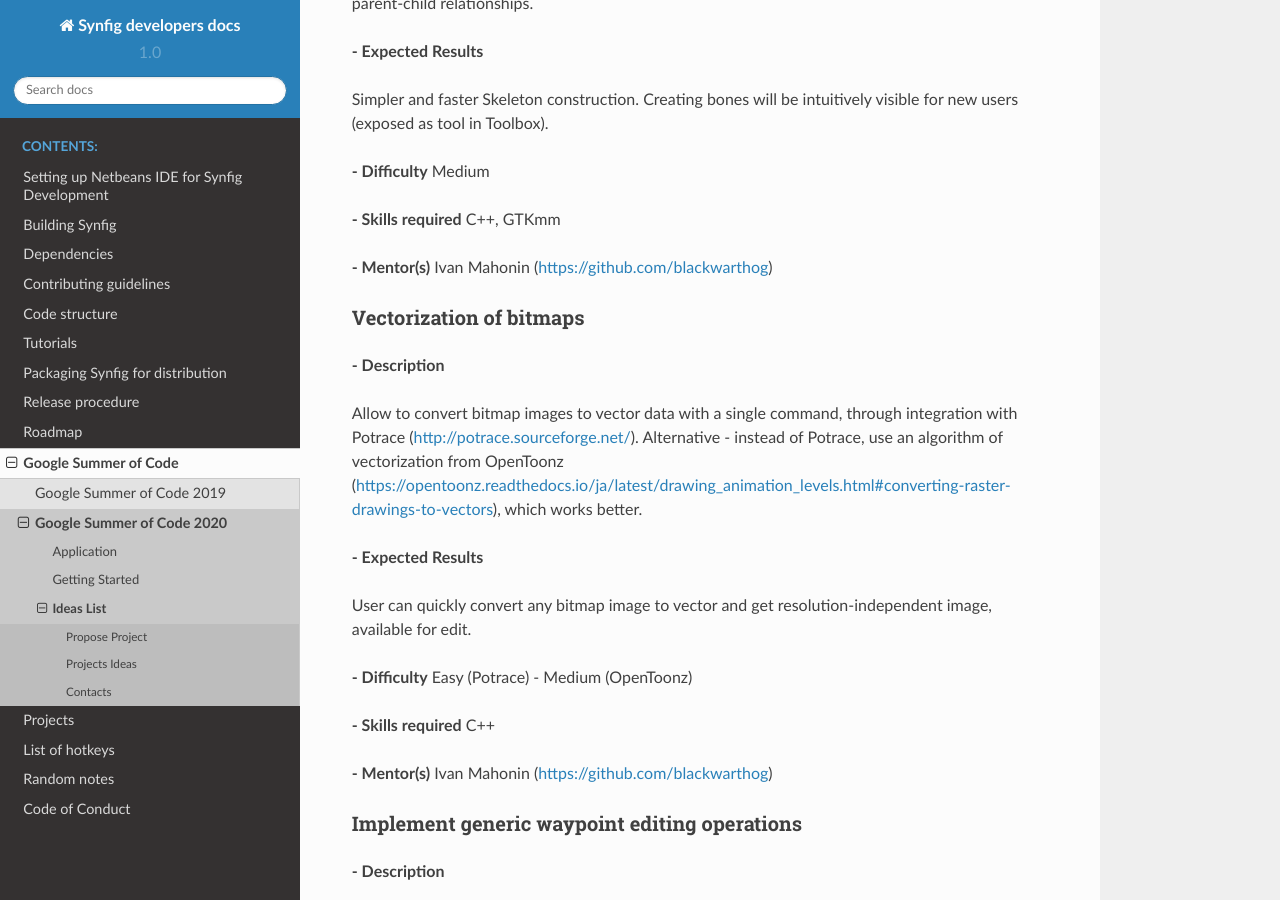
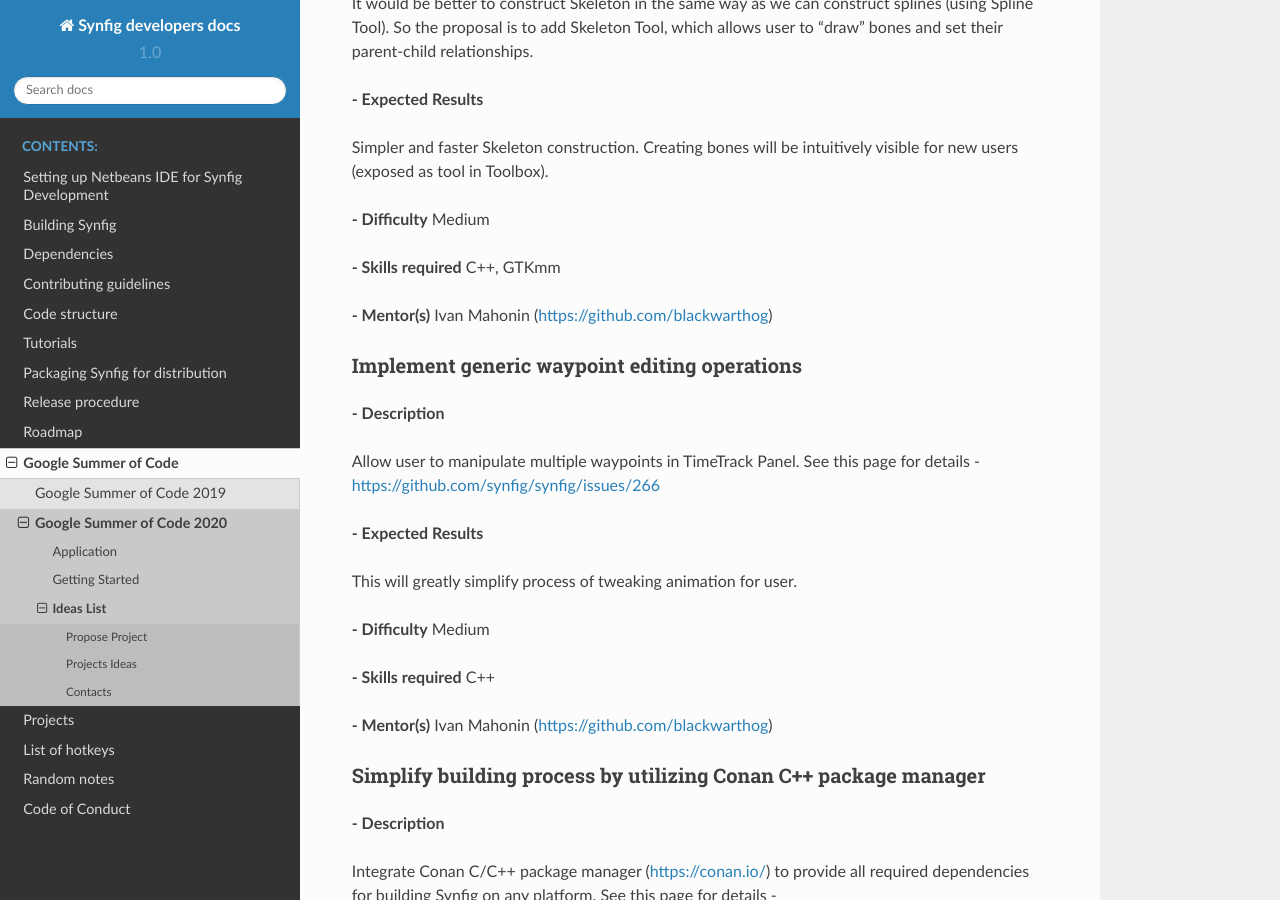
Before and after one commit to synfig/synfig-docs-dev, a Sphinx documentation site: the page built from docs/gsoc/2020/ideas.rst, in a window 1280 px wide and 900 px high, scrolled down 2052 px. Built offline with Sphinx 7.4.7 and the Read the Docs theme 2.0.0, drawn with Linux system fonts in a browser that asks for light colours; some of the changed text lies outside the part shown.

Commit message:
Remove the implemented project ideas; Add Lottie export project

```diff
--- a/docs/gsoc/2020/ideas.rst
+++ b/docs/gsoc/2020/ideas.rst
@@ -88,22 +88,6 @@
 **- Difficulty** Medium
 
 **- Skills required** C++, GTKmm
-
-**- Mentor(s)** Ivan Mahonin (https://github.com/blackwarthog)
-
-Vectorization of bitmaps
-~~~~~~~~~~~~~~~~~~~~~~~~
-**- Description**
-
-Allow to convert bitmap images to vector data with a single command, through integration with Potrace (http://potrace.sourceforge.net/). Alternative - instead of Potrace, use an algorithm of vectorization from OpenToonz (https://opentoonz.readthedocs.io/ja/latest/drawing_animation_levels.html#converting-raster-drawings-to-vectors), which works better.
-
-**- Expected Results**
-
-User can quickly convert any bitmap image to vector and get resolution-independent image, available for edit.
-
-**- Difficulty** Easy (Potrace) - Medium (OpenToonz)
-
-**- Skills required** C++
 
 **- Mentor(s)** Ivan Mahonin (https://github.com/blackwarthog)
 
```
Also changed, not shown: other parts of docs/gsoc/2020/ideas.rst (+4 -4 lines).
